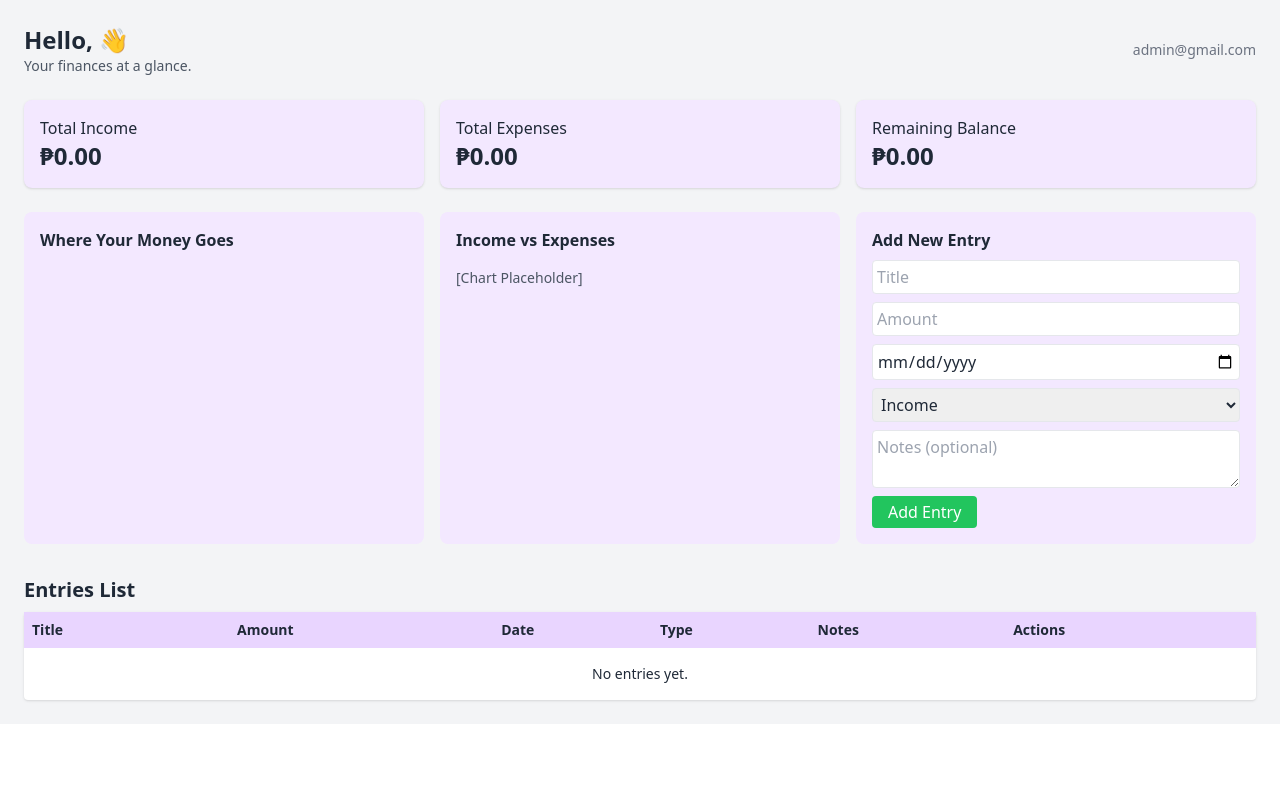
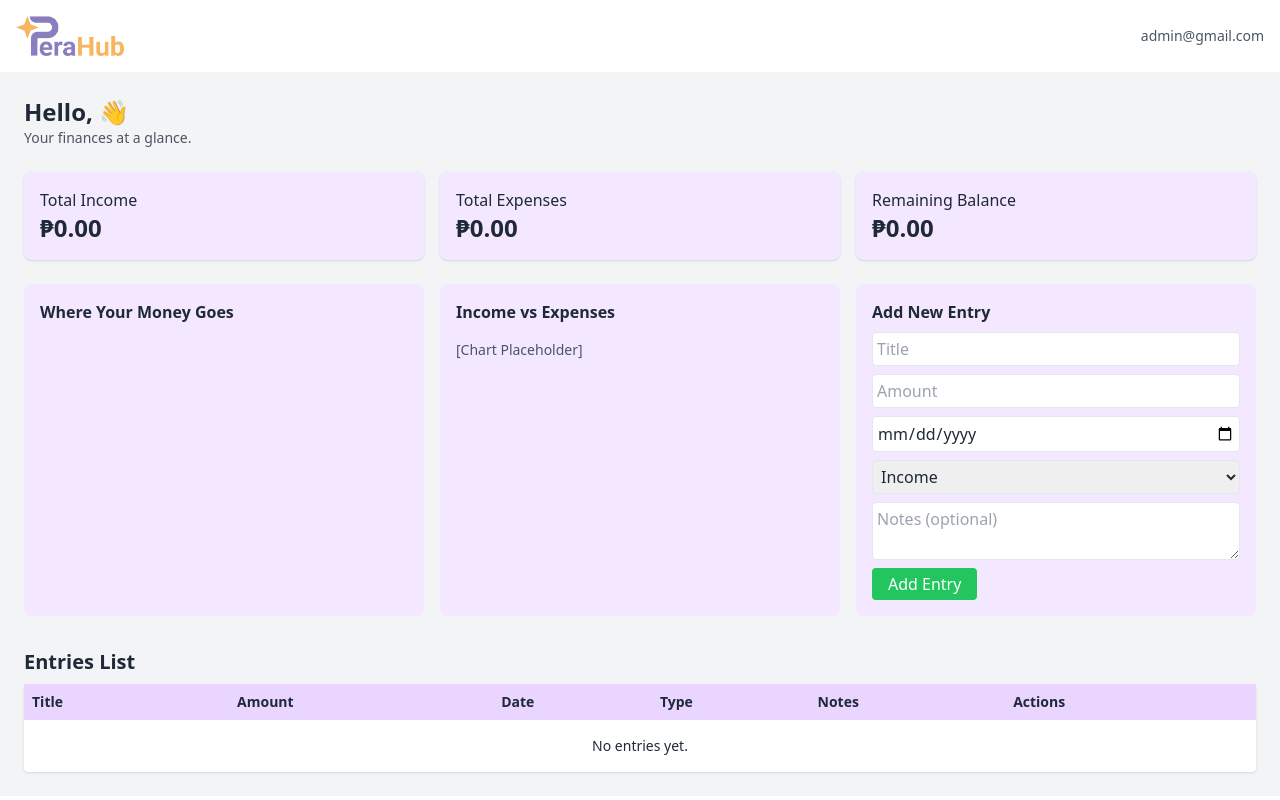
Before and after one commit to mezugatfukiko/PeraHub, a Django app: page /dashboard/ in a window 1280 px wide. Run offline with Django 5.2, Linux system fonts and the light colour scheme; a user stored in the database is signed in; data comes from the database, SQL or seed files in the repository; both versions use the stored data as it was after the commit; some libraries are stand-ins or nearby versions.

Commit message:
added header

```diff
--- a/finance/templates/finance/dashboard.html
+++ b/finance/templates/finance/dashboard.html
@@ -4,18 +4,29 @@
 {% load static %}
 
 {% block content %}
+<!-- Header -->
+<header class="bg-white shadow p-4 flex justify-between items-center">
+  <!-- Logo on the left -->
+  <div class="flex items-center">
+    <img src="{% static 'src/hb-logo.png' %}" alt="Logo" class="h-10 w-auto">
+  </div>
+  <!-- User info on the right -->
+  <div class="text-right">
+    <p class="font-bold text-gray-800">{{ user.get_full_name }}</p>
+    <p class="text-sm text-gray-600">{{ user.email }}</p>
+  </div>
+</header>
+
+<!-- Main Dashboard Content -->
 <div class="p-6 bg-gray-100 text-gray-800">
   <div class="flex justify-between items-center">
     <div>
       <h2 class="text-2xl font-semibold">Hello, {{ user.first_name }} 👋</h2>
       <p class="text-sm text-gray-600">Your finances at a glance.</p>
     </div>
-    <div class="text-right">
-      <p class="font-bold">{{ user.get_full_name }}</p>
-      <p class="text-sm text-gray-500">{{ user.email }}</p>
-    </div>
   </div>
 
+  <!-- Cards -->
   <div class="grid grid-cols-3 gap-4 mt-6">
     <div class="bg-purple-100 p-4 rounded-lg shadow">
       <h4>Total Income</h4>
@@ -31,6 +42,7 @@
     </div>
   </div>
 
+  <!-- More dashboard content -->
   <div class="grid grid-cols-3 gap-4 mt-6">
     <div class="bg-purple-100 p-4 rounded-lg">
       <h4 class="font-semibold">Where Your Money Goes</h4>
@@ -63,6 +75,7 @@
     </div>
   </div>
 
+  <!-- Entries Table -->
   <div class="mt-8">
     <h4 class="text-xl font-semibold mb-2">Entries List</h4>
     <table class="w-full bg-white rounded shadow text-sm">
```
Also changed, not shown: requirements.txt (added, +25 -0 lines), db.sqlite3.
